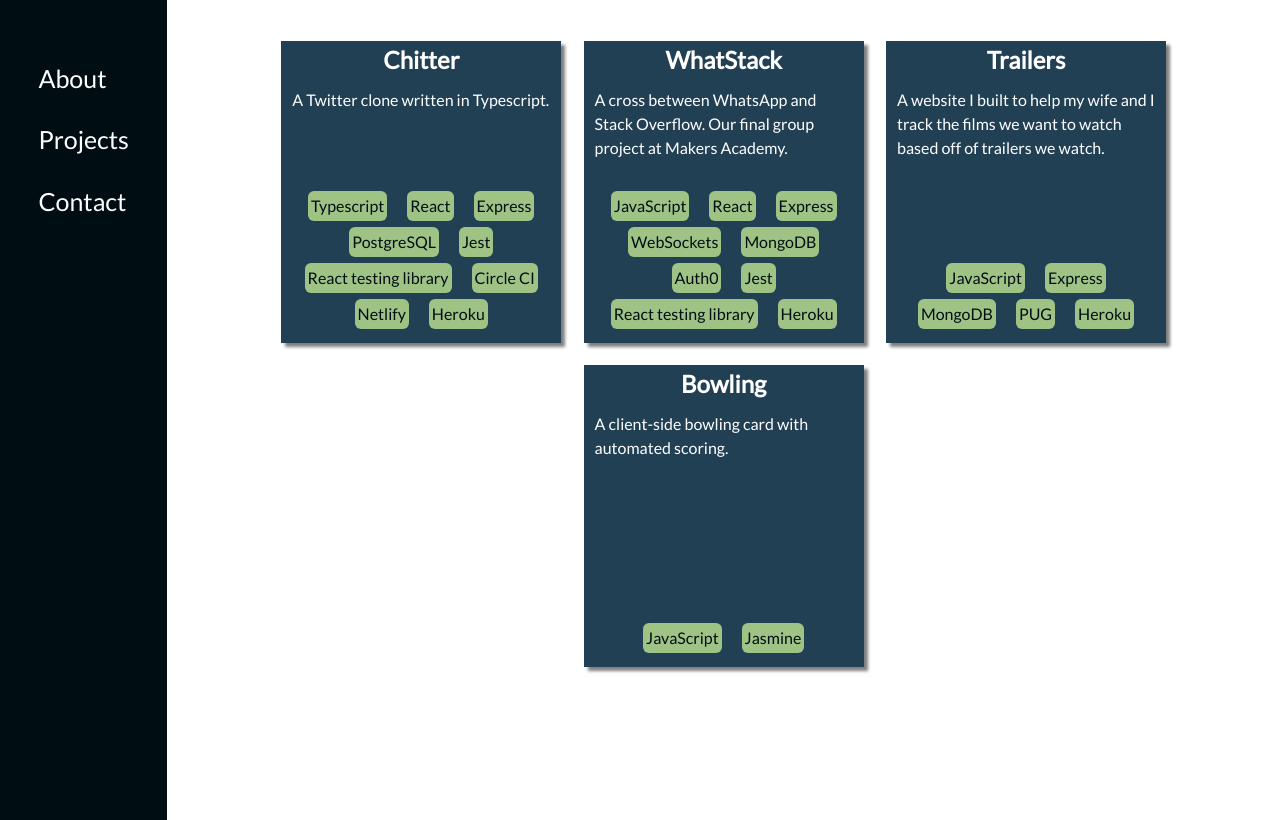
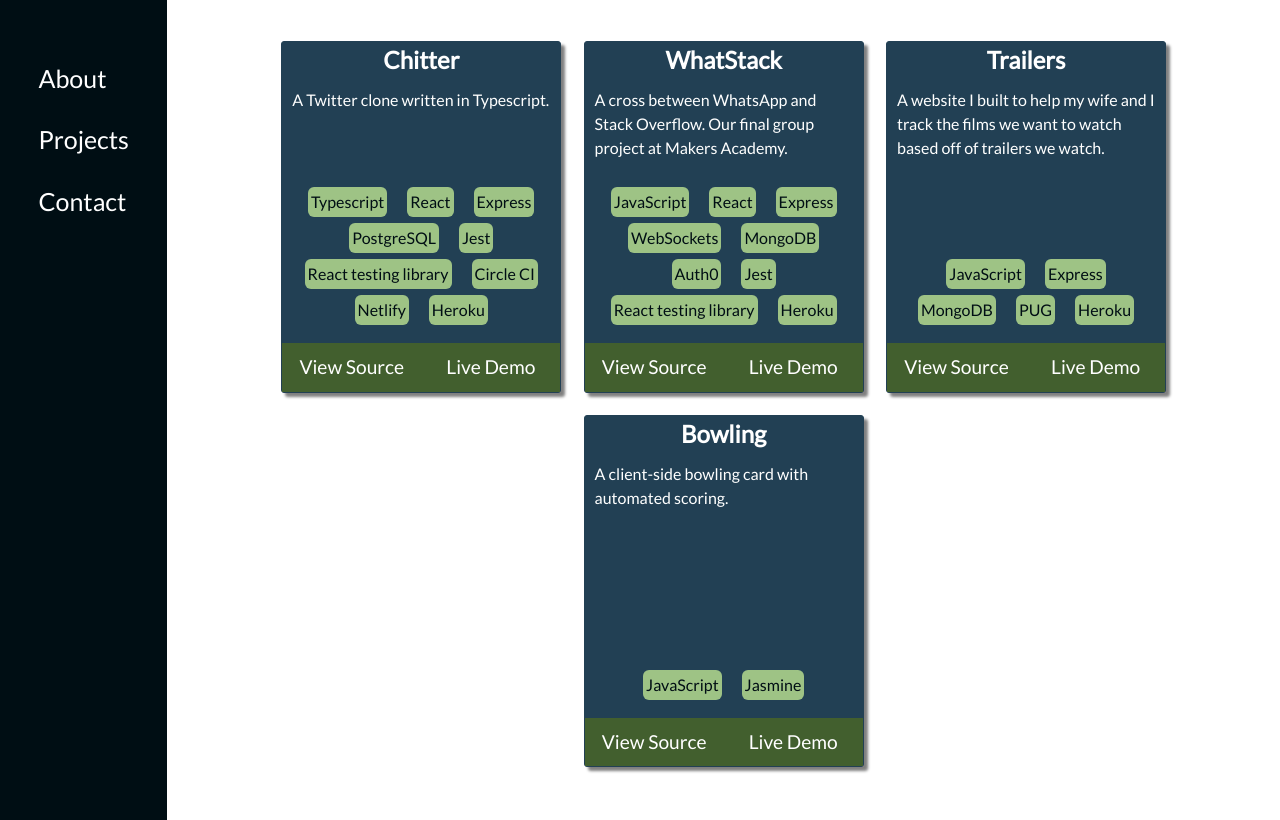
Before and after one commit to PhilipVigus/dev-portfolio, a React (Create React App) app: page /projects in a window 1280 px wide. Built offline with nearby package versions, Linux system fonts and the light colour scheme.

Commit message:
Style project link buttons

```diff
--- a/src/components/projectSummary.css
+++ b/src/components/projectSummary.css
@@ -1,11 +1,12 @@
 .project-summary-container {
   background-color: var(--background-colour);
+  border-radius: 3px;
   border: 1px solid var(--background-colour);
   box-shadow: 4px 4px 3px grey;
   color: var(--lightest-shade);
   display: flex;
   flex-direction: column;
-  height: 300px;
+  height: 350px;
   width: 300px;
   min-width: 250px;
   max-width: 300px;
@@ -47,3 +48,23 @@
   margin: 3px 10px;
   padding: 3px;
 }
+
+.project-summary__links-container {
+  background-color: var(--highlight-colour-dark);
+  display: flex;
+  justify-content: space-evenly;
+  margin-top: 5px;
+}
+
+.project-summary__link {
+  text-align: center;
+  font-size: 1.2em;
+  flex: 1 1 100%;
+  padding: 10px 0;
+}
+
+@media (hover: hover) {
+  .project-summary__link:hover {
+    background-color: var(--highlight-colour);
+  }
+}
--- a/src/components/projectSummary.jsx
+++ b/src/components/projectSummary.jsx
@@ -16,6 +16,24 @@ function ProjectSummary({ title, summaryText, skills, github, deployLink }) {
           ))}
         </div>
       </div>
+      <div className="project-summary__links-container">
+        <a
+          className="project-summary__link"
+          href={github}
+          rel="noopener noreferrer"
+          target="_blank"
+        >
+          View Source
+        </a>
+        <a
+          className="project-summary__link"
+          href={deployLink}
+          rel="noopener noreferrer"
+          target="_blank"
+        >
+          Live Demo
+        </a>
+      </div>
     </div>
   );
 }
```
